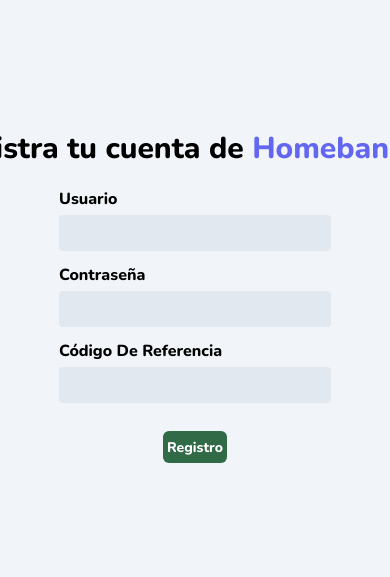
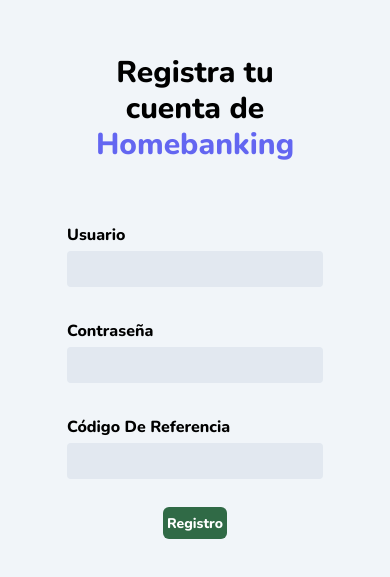
Before and after one commit to No-Country/c-14-19-t-typescript-react, a Next.js app in the folder client/: page /customer/register in a window 390 px wide. Shown: the part 125-702 px from the top of the page. Built offline with nearby package versions, Linux system fonts and the light colour scheme.

Commit message:
release: form register responsive

```diff
--- a/client/src/app/customer/register/page.tsx
+++ b/client/src/app/customer/register/page.tsx
@@ -10,11 +10,10 @@
     return (
         <div className="bg-slate-100">
           <div className="flex flex-col w-full h-[100vh] justify-center items-center">
-            <h1 className="mt-5 text-3xl font-semibold whitespace-nowrap text-center desktop:text-4xl overflow-y-hidden">
-              Registra tu cuenta de <span className='text-indigo-500'>Homebanking</span>
-            </h1>
 
-            <div className="w-[80%] tablet:w-full">
+
+            <div className="w-[80%] h-full tablet:w-full flex flex-col p-2">
+
                 <FormRegisterCustomer/>
             </div>
           </div>
--- a/client/src/components/labels/LabelsForm.tsx
+++ b/client/src/components/labels/LabelsForm.tsx
@@ -3,7 +3,7 @@
 
 const LabelsForm = ({ htmlFor }: { htmlFor: string }): React.ReactElement => {
   return (
-    <label htmlFor={htmlFor} className={`capitalize font-bold ${nunito.className} desktop:text-lg desktop:mt-10 overflow-hidden`}>
+    <label htmlFor={htmlFor} className={`mt-5 capitalize font-bold ${nunito.className} desktop:text-lg desktop:mt-8 overflow-hidden`}>
       { htmlFor }
     </label>
   );
--- a/client/src/components/staff/register/FormRegisterStaff.tsx
+++ b/client/src/components/staff/register/FormRegisterStaff.tsx
@@ -135,11 +135,11 @@
         validate={validateFields}
       >
         <Form className="flex flex-col justify-center p-5 h-full tablet:justify-start ">
+          <div className="h-full flex flex-col tablet:flex-row tablet:gap-10 tablet:justify-center desktop:gap-20">
           <h1 className="mt-5 text-xl font-semibold whitespace-nowrap text-center desktop:text-4xl overflow-y-hidden tablet:mb-10 pb-5">
             Registrar nuevo
             <span className="eb-principalColor"> Staff Member</span>
           </h1>
-          <div className="flex flex-col tablet:flex-row tablet:gap-10 tablet:justify-center desktop:gap-20">
             <div className="flex flex-col gap-[5px] tablet:gap-0">
               <LabelsForm htmlFor="nombre" />
               <Field
--- a/client/src/components/user/register/FormRegisterCustomer.tsx
+++ b/client/src/components/user/register/FormRegisterCustomer.tsx
@@ -4,7 +4,10 @@
 import LabelsForm from "@/components/labels/LabelsForm";
 import { Field, Form, Formik } from "formik";
 import React from "react";
-import { CustomerRegister, CustomerRegisterErrors } from "../interfaces/users.interface";
+import {
+  CustomerRegister,
+  CustomerRegisterErrors,
+} from "../interfaces/users.interface";
 import { useGlobalContext } from "@/hooks/useContext";
 import { registerNewCustomer } from "@/utils/formsRequests";
 import MessageAuthorization from "@/components/authorization/MessageAuthorization";
@@ -18,7 +21,8 @@
 
 const FormRegisterCustomer = () => {
   const router = useRouter();
-  const { errorMessage, isClicked, setErrorMessage, setIsClicked } = useGlobalContext();
+  const { errorMessage, isClicked, setErrorMessage, setIsClicked } =
+    useGlobalContext();
 
   const handleSubmit = async (values: CustomerRegister) => {
     const newCustomer = await registerNewCustomer(values);
@@ -27,31 +31,34 @@
       setErrorMessage(newCustomer.error);
       setIsClicked(false);
       setTimeout(() => {
-            setErrorMessage('');
+        setErrorMessage("");
       }, 3000);
     }
 
     if (newCustomer?.status === 201) {
       setIsClicked(false);
-        alert('Usted va a ser redirigido para loguearse a su cuenta') //! ALERT TEMPORAL
-        router.push('/customer/login');
+      alert("Usted va a ser redirigido para loguearse a su cuenta"); //! ALERT TEMPORAL
+      router.push("/customer/login");
     }
-
   };
 
   const validateFields = (values: CustomerRegister) => {
     const { username, password, reference_code } = values;
     const errors: CustomerRegisterErrors = {};
 
-    if (username.length < 6 || username.length > 25) errors.username = "El nombre de usuario debe contener entre 6 y 25 caracteres.";
-    if (password.length < 6 || username.length > 25) errors.password = "La contraseña debe contener entre 6 y 25 caracteres.";
-    if (reference_code.length < 10 || reference_code.length > 10 ) errors.reference_code = "Debe insertar un codigo de referencia válido.";
+    if (username.length < 6 || username.length > 25)
+      errors.username =
+        "El nombre de usuario debe contener entre 6 y 25 caracteres.";
+    if (password.length < 6 || username.length > 25)
+      errors.password = "La contraseña debe contener entre 6 y 25 caracteres.";
+    if (reference_code.length < 10 || reference_code.length > 10)
+      errors.reference_code = "Debe insertar un codigo de referencia válido.";
 
-    return errors
+    return errors;
   };
 
   return (
-    <div className="flex flex-col">
+    <div className="flex flex-col h-full justify-center items-center">
       <Formik
         initialValues={INITIAL_VALUES}
         onSubmit={(values) => {
@@ -60,7 +67,11 @@
         }}
         validate={validateFields}
       >
-        <Form className="flex flex-col p-5 desktop:h-[70vh]">
+        <Form className="flex flex-col justify-center p-5 h-full">
+          <h1 className="text-3xl font-semibold mb-10 tablet:mb-0 desktop:whitespace-nowrap text-center desktop:text-4xl overflow-y-hidden">
+            Registra tu cuenta de{" "}
+            <span className="text-indigo-500">Homebanking</span>
+          </h1>
           <div className="flex flex-col tablet:flex-row tablet:gap-10 tablet:justify-center desktop:gap-20">
             <div className="flex flex-col gap-1">
               <LabelsForm htmlFor="usuario" />
```
Lines whose indentation alone changed are shown as unchanged.
